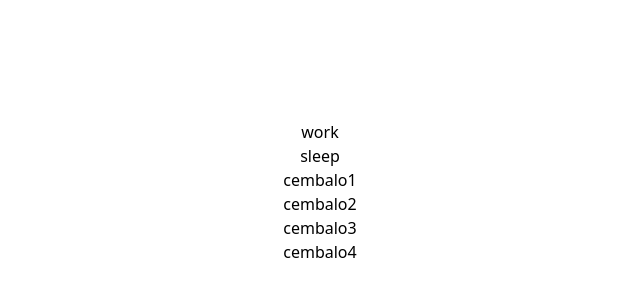
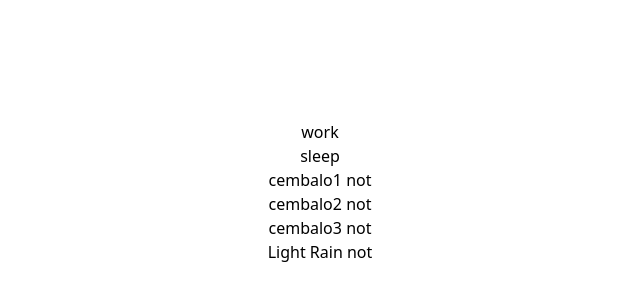
Before and after one commit to nishantrpai/noises.fm, a Next.js app: page / in a window 1280 px wide. Shown: the part 208-508 px from the top of the page, without its empty margins (320-960 px from the left). Built offline with nearby package versions, Linux system fonts and the light colour scheme.

Commit message:
refactor: 💡 noise component
change noise element to noise component for dom management

```diff
--- /dev/null
+++ b/components/noise.tsx
@@ -0,0 +1,32 @@
+import { useEffect, useRef } from 'react'
+import { Noise } from '../util/appcontext'
+
+const NoiseComponent: any = (noise: Noise) => {
+  const audioRef = useRef<any>(null)
+
+  const loopFn = () => {
+    let duration = Math.ceil(audioRef?.current?.duration * 1000)
+    console.log(duration)
+    //timeout before playing the track again
+    let timeout = Math.floor(Math.random() * 10 * duration) + 5 * duration
+    console.log(noise.name, timeout)
+    //start playing after timeout
+    setTimeout(() => {
+      audioRef?.current?.play()
+    }, timeout)
+  }
+
+  useEffect(() => {
+    console.log('mount noise', noise.name)
+    if (audioRef && audioRef.current) {
+      if (noise.isPlaying) audioRef.current.addEventListener('ended', loopFn)
+      else audioRef.current.removeEventListener('ended', loopFn)
+    }
+  }, [])
+
+  return noise.isPlaying ? (
+    <audio ref={audioRef} src={noise.src} autoPlay />
+  ) : null
+}
+
+export default NoiseComponent
--- a/pages/_app.tsx
+++ b/pages/_app.tsx
@@ -4,7 +4,7 @@ import AudioContext, {
   Noise,
   AudioContextState,
   NoiseFunction,
-} from './appcontext'
+} from '../util/appcontext'
 import { useEffect, useState } from 'react'
 
 /**
@@ -44,8 +44,8 @@ const noises: Noise[] = [
     isPlaying: false,
   },
   {
-    name: 'cembalo4',
-    src: '/audio/cembalo-12.wav',
+    name: 'Light Rain',
+    src: '/audio/lightrain.wav',
     el: null,
     type: 'work',
     isPlaying: false,
@@ -54,43 +54,21 @@ const noises: Noise[] = [
 
 function MyApp({ Component, pageProps }: AppProps) {
   const [currentTheme, setCurrentTheme] = useState<any>(null)
-
-  const createAudioElement = (src: string) => {
-    let el = document.createElement('audio')
-    el.src = src
-    return el
-  }
+  const [currentPlaylist, setCurrentPlayList] = useState<Noise[]>([])
 
   useEffect(() => {
-    noises.map((noise) => {
-      noise.el = createAudioElement(noise.src)
-      return noise
-    })
+    console.log('app init')
   }, [])
 
   const removeFrmPlaylist = (noise: Noise) => {
     noise.isPlaying = false
-    noise.el.volume = 0
-    noise.el.pause()
-    noise.el.remove()
-    noise.el = null
-    noise.el = createAudioElement(noise.src)
-    noise.el.currentTime = 0
+    console.log('remove from playlist', noise.name)
+    setCurrentPlayList(currentPlaylist.filter((n) => n.name !== noise.name))
   }
 
   const addToPlayList = (noise: Noise) => {
     noise.isPlaying = true
-    noise.el.play()
-    noise.el.addEventListener('ended', () => {
-      let duration = Math.ceil(noise.el.duration * 1000)
-      console.log(duration)
-      //timeout before playing the track again
-      let timeout = Math.floor(Math.random() * 10 * duration) + 5 * duration
-      console.log(noise.name, timeout)
-      setTimeout(() => {
-        noise.el.play()
-      }, timeout)
-    })
+    setCurrentPlayList([...currentPlaylist, noise])
   }
 
   const playSong = (noise: Noise) => {
@@ -102,18 +80,26 @@ function MyApp({ Component, pageProps }: AppProps) {
     setCurrentTheme(null)
   }
 
+  const clearPlaylist = () => {
+    noises.forEach((noise: Noise) => removeFrmPlaylist(noise))
+    setCurrentPlayList([] as Noise[])
+  }
+
   const playSongs = (arr: Noise[]) => {
-    console.log(
-      'playing',
-      arr.map((noise: any) => noise.name)
-    )
-
-    noises.forEach((noise: Noise) => removeFrmPlaylist(noise))
-    arr.forEach((noise: any) => addToPlayList(noise))
+    console.log(arr)
+    // remove all current tracks
+    clearPlaylist()
+    // add new tracks
+    arr.forEach((track: Noise) => addToPlayList(track))
+    setCurrentPlayList(arr)
   }
 
   const playFn = (fn: any) => {
     let arr = []
+    if (currentTheme == fn) {
+      clearPlaylist()
+      setCurrentTheme(null)
+    } else {
       switch (fn) {
         case 'work':
           arr = noises.filter((noise) => noise.type == 'work')
@@ -128,11 +114,12 @@ function MyApp({ Component, pageProps }: AppProps) {
       setCurrentTheme(fn)
       playSongs(arr.sort(() => Math.random() - Math.random()).slice(0, 3))
     }
+  }
 
   return (
     <AudioContext.Provider
       value={{
-        state: { noises, functions, currentTheme },
+        state: { noises, functions, currentTheme, currentPlaylist },
         playFn,
         playSong,
       }}
--- a/pages/index.tsx
+++ b/pages/index.tsx
@@ -2,7 +2,8 @@ import type { NextPage } from 'next'
 import Head from 'next/head'
 import Image from 'next/image'
 import { useContext } from 'react'
-import AudioContext from './appcontext'
+import NoiseComponent from '../components/noise'
+import AudioContext, { Noise } from '../util/appcontext'
 
 const Home: NextPage = () => {
   const { state, playFn, playSong } = useContext(AudioContext)
@@ -26,16 +27,15 @@ const Home: NextPage = () => {
           </a>
         ))}
 
-        {noises.map((noise) => (
+        {noises.map((noise: Noise) => (
           <a
             onClick={() => {
               playSong(noise)
             }}
-            className={`${
-              noise.isPlaying ? 'text-blue-600' : 'text-black'
-            }`}
+            className={`${noise.isPlaying ? 'text-blue-600' : 'text-black'}`}
           >
-            {noise.name}
+            {noise.name} {noise.isPlaying ? '🔊' : 'not'}
+            {noise.isPlaying && <NoiseComponent {...noise} />}
           </a>
         ))}
       </main>
--- a/pages/appcontext.tsx
+++ b/util/appcontext.tsx
@@ -17,6 +17,7 @@ export interface AudioContextState {
   state: {
     noises: Noise[]
     functions: NoiseFunction[]
+    currentPlaylist: Noise[]
     currentTheme: any
   }
   playFn: (fn: string) => any
```
Lines whose indentation alone changed are shown as unchanged.
